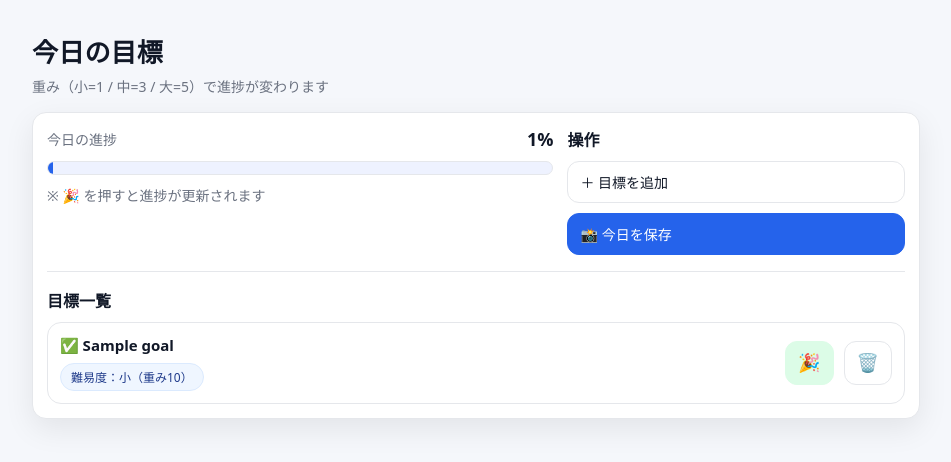
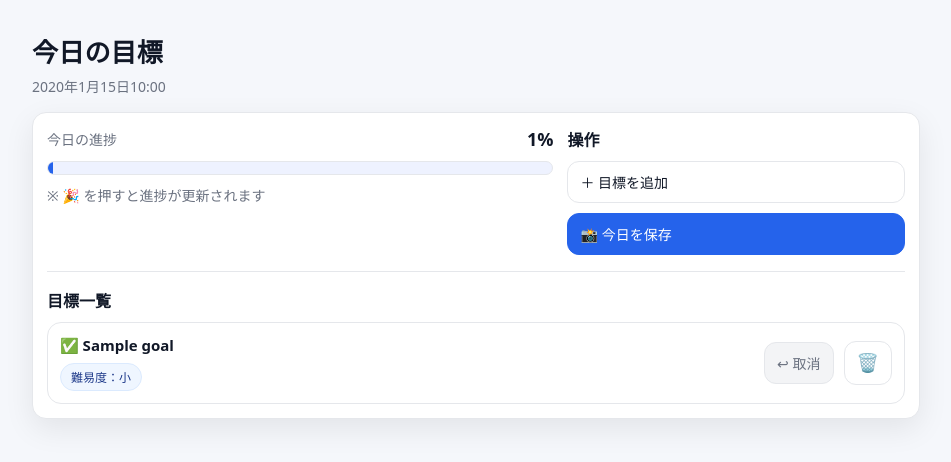
Before and after one commit to atsuta1120/yarikiri_app, a Django app: template progress_app/tracker/templates/tracker/home.html in a window 1280 px wide. Shown: the top 462 px of the page, without its empty margins (164-1115 px from the left). Run offline with Django 4.2, Linux system fonts and the light colour scheme; tables that the repository leaves empty hold one stand-in row (values such as "Sample post"); the template is opened without the code that fills it: values that come from a table or form of the project are taken from there, most other values are stand-ins (such as "Sample title", 1, 10 or a date in 2020).

Commit message:
P4: UI polish — friendlier difficulty labels, date header, toggle button states
- 難易度の選択肢・バッジから重み数値を削除し、ユーザー向けの表現に変更
- ホーム画面のサブタイトルを今日の日付（日本語）に変更
- 完了トグルボタンを状態に応じて「✓ 完了」/「↩ 取消」に切り替え
- btn-muted クラスを追加

Co-Authored-By: Claude Sonnet 4.6 <noreply@anthropic.com>

```diff
--- a/progress_app/tracker/static/tracker/style.css
+++ b/progress_app/tracker/static/tracker/style.css
@@ -125,6 +125,12 @@ body {
   background: var(--danger-weak);
   border-color: var(--danger-weak);
   color: #7f1d1d;
+}
+
+.btn-muted {
+  background: #f3f4f6;
+  border-color: #e5e7eb;
+  color: var(--muted);
 }
 
 .progressWrap {
--- a/progress_app/tracker/templates/tracker/home.html
+++ b/progress_app/tracker/templates/tracker/home.html
@@ -16,7 +16,7 @@
     <div class="header">
       <div>
         <h1 class="title">今日の目標</h1>
-        <p class="sub">重み（小=1 / 中=3 / 大=5）で進捗が変わります</p>
+        <p class="sub">{{ today_str }}</p>
       </div>
     </div>
 
@@ -69,11 +69,11 @@
 
                   <div class="meta" style="margin-top:8px;">
                     {% if goal.difficulty == 'large' %}
-                      <span class="badge badge-strong">難易度：大（重み{{ goal.weight }}）</span>
+                      <span class="badge badge-strong">難易度：大</span>
                     {% elif goal.difficulty == 'medium' %}
-                      <span class="badge badge-medium">難易度：中（重み{{ goal.weight }}）</span>
+                      <span class="badge badge-medium">難易度：中</span>
                     {% else %}
-                      <span class="badge badge-small">難易度：小（重み{{ goal.weight }}）</span>
+                      <span class="badge badge-small">難易度：小</span>
                     {% endif %}
                   </div>
                 </div>
@@ -81,15 +81,14 @@
                 <!-- 右端：ボタン（🎉 / 🗑️）※POSTのみ -->
                 <div style="display:flex; gap:10px; align-items:center; flex-shrink:0;">
 
-                  <!-- 🎉：POSTでtoggle -->
+                  <!-- toggle -->
                   <form method="post" action="{% url 'tracker:toggle_done' goal.id %}" style="margin:0;">
                     {% csrf_token %}
-                    <button type="submit"
-                            class="btn btn-success"
-                            title="達成 / 解除"
-                            style="font-size:18px;">
-                      🎉
-                    </button>
+                    {% if goal.is_done %}
+                      <button type="submit" class="btn btn-muted" title="完了を取り消す">↩ 取消</button>
+                    {% else %}
+                      <button type="submit" class="btn btn-success" title="完了にする">✓ 完了</button>
+                    {% endif %}
                   </form>
 
                   <!-- 🗑️：POSTでdelete -->
```
Also changed, not shown: progress_app/tracker/templates/tracker/add_goal.html (+4 -4 lines), progress_app/tracker/views.py (+8 -1 lines).
